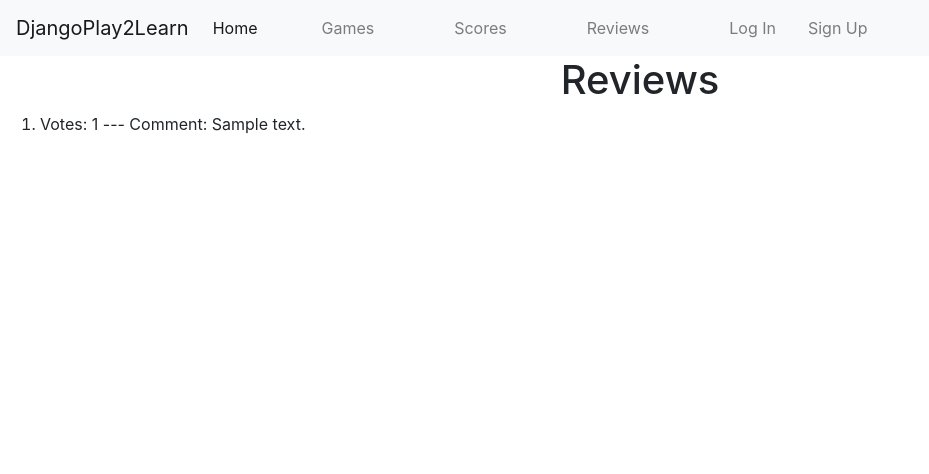
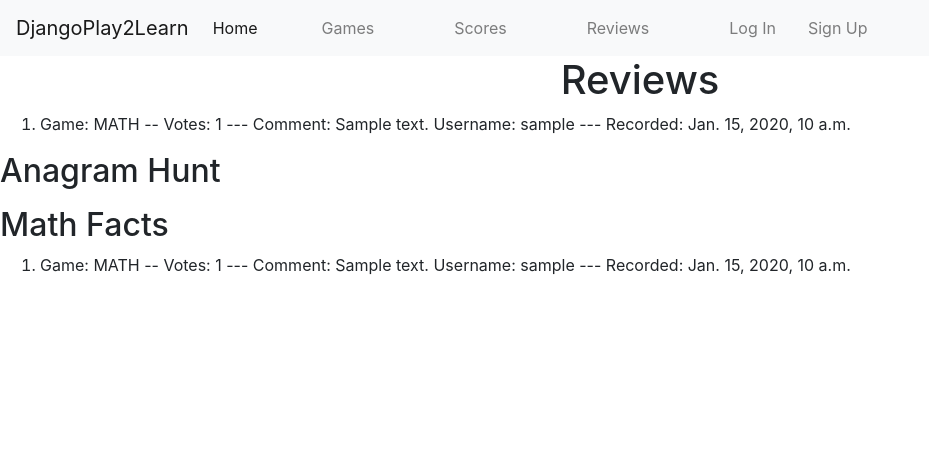
Before and after one commit to bgroveben/DjangoPlay2Learn, a Django app: page /review/review/ in a window 1280 px wide. Shown: the top 474 px of the page, without its empty margins (0-929 px from the left). Run offline with Django 4.2, Linux system fonts and the light colour scheme; tables that the repository leaves empty hold one stand-in row (values such as "Sample post"); parts of the project's set-up code (start-up, migrations or seed data) failed here and were passed over; some libraries are stand-ins or nearby versions.

Commit message:
Update reviews app

```diff
--- a/review/models.py
+++ b/review/models.py
@@ -25,15 +25,11 @@ class Game(models.Model):
 
 class Review(models.Model):
 
-    #MATH = "MATH"
-    #ANAGRAM = "ANAGRAM"
-    #MATH = 1
-    #ANAGRAM = 2
+    MATH = "MATH"
+    ANAGRAM = "ANAGRAM"
     GAME_CHOICES = [
-    (1, 'Math Game'),
-    (2, 'Anagram Game')
-    #(MATH,"Math Game"),
-    #(ANAGRAM, "Anagram Game")
+    (MATH,"Math Game"),
+    (ANAGRAM, "Anagram Game")
     ]
 
     RATING = (
@@ -43,14 +39,17 @@ class Review(models.Model):
         (4,4),
         (5,5)
     )
-    user = models.TextField()
+    username = models.TextField()
+    game = models.TextField(choices=GAME_CHOICES, default=MATH)
     #game_id = models.TextField(choices=GAME_CHOICES, default=1)
     #game_id = models.TextField(choices=GAME_CHOICES, default="Math Game")
-    game_id = models.IntegerField(choices=GAME_CHOICES, default=1)
+    #game_id = models.IntegerField(choices=GAME_CHOICES, default=1)
     votes = models.IntegerField(choices=RATING)
     comment = models.TextField(max_length=3000)
+    created = models.DateTimeField(auto_now_add=True)
+    updated = models.DateTimeField(auto_now=True)
     #id = models.CharField(max_length=20)
-    id = models.CharField(max_length=20,primary_key=True)
+    #id = models.CharField(max_length=20,primary_key=True)
     #user = models.CharField(max_length=40, default="anonymous")
     # review_id = models.IntegerField(primary_key=True)
     # id = models.CharField(max_length=20,primary_key=True,serialize=False,
@@ -60,7 +59,7 @@ class Review(models.Model):
     #review_date = models.DateTimeField(default=timezone.now())
     #game = models.ForeignKey('Game', null=True, blank=True,
     #on_delete=models.CASCADE)
-    # game = models.TextField(choices=GAME_CHOICES, default=MATH)
+
 
     #def __str__(self):
         # return self.game.title
--- a/review/views.py
+++ b/review/views.py
@@ -29,8 +29,8 @@ class ReviewView(TemplateView):
     def get_context_data(self, **kwargs):
         context = super(ReviewView, self).get_context_data(**kwargs)
         context['reviews'] = Review.objects.all()
-        #context['anagram_reviews'] = #Review.objects.filter(game__exact='ANAGRAM').order_by('-votes')
-        #context['math_reviews'] = #Review.objects.filter(game__exact='MATH').order_by('-votes')
+        context['anagram_reviews'] = Review.objects.filter(game__exact='ANAGRAM').order_by('-votes')
+        context['math_reviews'] = Review.objects.filter(game__exact='MATH').order_by('-votes')
         return context
 
 """
--- a/templates/review/reviews.html
+++ b/templates/review/reviews.html
@@ -7,9 +7,41 @@
       <ol>
         {% for review in reviews %}
         <li>
+          Game: {{ review.game }} --
           Votes: {{ review.votes }} ---
           Comment: {{ review.comment }}
+          Username: {{ review.username }} ---
+          Recorded: {{ review.created }}
         </li>
         {% endfor %}
       </ol>
+    </div>
+    <div>
+      <h2>Anagram Hunt</h2>
+      <ol>
+        {% for review in anagram_reviews %}
+        <li>
+          Game: {{ review.game }} --
+          Votes: {{ review.votes }} ---
+          Comment: {{ review.comment }}
+          Username: {{ review.username }} ---
+          Recorded: {{ review.created }}
+        </li>
+        {% endfor %}
+      </ol>
+    </div>
+    <div>
+      <h2>Math Facts</h2>
+      <ol>
+        {% for review in math_reviews %}
+        <li>
+          Game: {{ review.game }} --
+          Votes: {{ review.votes }} ---
+          Comment: {{ review.comment }}
+          Username: {{ review.username }} ---
+          Recorded: {{ review.created }}
+        </li>
+        {% endfor %}
+      </ol>
+    </div>
 {% endblock main %}
```
Also changed, not shown: README.md, review/migrations/0002_remove_review_game_id_review_game_alter_review_id.py (added), review/migrations/0003_rename_user_review_username.py (added), review/migrations/0004_review_created_review_updated.py (added).
